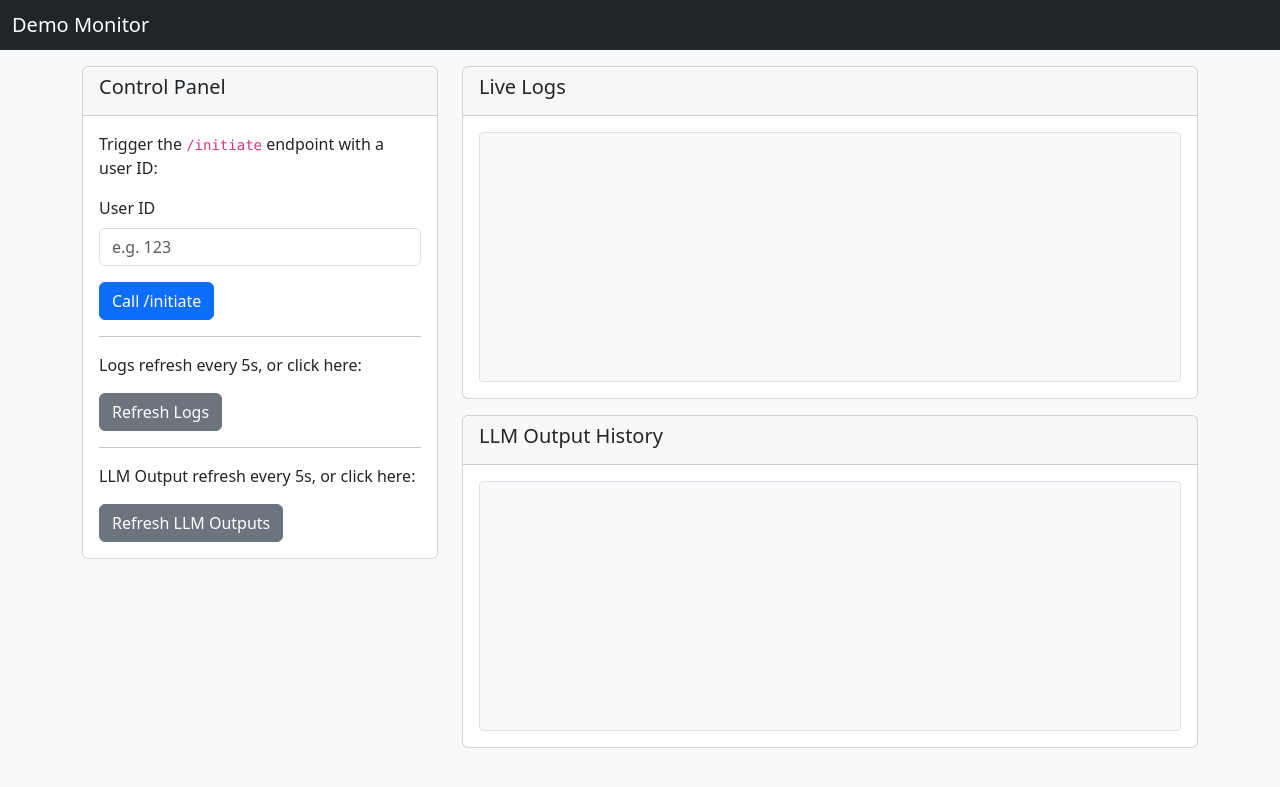
After one commit to mrecos/Onboard_Me_DEV_v2, a Flask app: page /monitor in a window 1280 px wide. The commit adds this page. Shown: the top 787 px of the page. Run offline with Flask 3, Linux system fonts and the light colour scheme; data that the repository does not hold is empty; some libraries are stand-ins or nearby versions.

Commit message:
added monitor page and endpoints

```diff
--- a/app/application.py
+++ b/app/application.py
@@ -15,8 +15,6 @@ import pandas as pd # for data processing
 from pydantic import ValidationError # for pydantic validation error
 from typing import List
 import collections
-
-
 
 #added 9/6
 import psycopg2
@@ -45,6 +43,27 @@ from langchain.output_parsers import PydanticOutputParser
 
 # crashing the app
 # from langchain.schema.runnable import RunnableConfig # for runnable config
+
+
+
+# initialize flask app
+app = Flask(__name__)
+
+# list to store log messages
+log_messages = []
+# store Markdown from the LLM calls
+llm_outputs = []
+
+def add_log(message):
+    """Append a log message with a timestamp to the global list."""
+    timestamp = time.strftime('%Y-%m-%d %H:%M:%S', time.localtime())
+    entry = f"[{timestamp}] {message}"
+    log_messages.append(entry)
+
+@app.route('/llm_outputs')
+def get_llm_outputs():
+    """Return the stored LLM outputs (Markdown) as JSON."""
+    return jsonify(llm_outputs)
 
 big_prompt = """Markdown-formatted response to the user's query and data.
 This response must include EXACTLY two components:
@@ -361,6 +380,7 @@ def insert_account_data(run_id, message_id, table_data):
     for key, value in renamed_table_data.items() :
         print ("updated keys: ", key,"\n")
 
+    add_log(f"Adding results to database")
     # Use zip() to iterate over the lists safely
     for vendor, description, type_of_account, level_of_certainty, Total_Spending in zip(
         renamed_table_data['Vendor'],
@@ -389,29 +409,6 @@ def insert_account_data(run_id, message_id, table_data):
                 Total_Spending))  # You can replace "$234.56" with the actual Total_Spending if needed
             conn.commit()
 
-        # for i in range(len(renamed_table_data['Vendor'])):
-        #     print("looping", i, renamed_table_data['Vendor'][i], "\n" )
-        #     try:
-
-        #         # insert renamed_table_data into the database
-        #         insert_query = """
-        #         INSERT INTO user_accounts_tracking (User_ID, Thread_ID, Message_ID, Run_ID,
-        #         Vendor, Description, Type_of_Account, Level_of_Certainty, Total_Spending)
-        #         VALUES (%s, %s, %s, %s, %s, %s, %s, %s, %s)
-        #         """
-
-        #         c.execute(insert_query, (
-        #             "123",
-        #             "123",
-        #             "123",
-        #             "123",
-        #             renamed_table_data['Vendor'][i],
-        #             renamed_table_data['Description'][i],
-        #             renamed_table_data['Type_of_Account'][i],
-        #             renamed_table_data['Level_of_Certainty'][i],
-        #             "$234.56"))
-        #         conn.commit()
-
         except Exception as e:
             print("ERROR - insert_account_data INSERT: ",e)
             continue
@@ -420,9 +417,6 @@ def insert_account_data(run_id, message_id, table_data):
 
 
 ## END FUNCTIONS
-
-# initialize flask app
-app = Flask(__name__)
 
 # authentification for OpenAI
 chat = openAI_auth()
@@ -468,26 +462,27 @@ def get_users():
     user_list = [{"id": u[0], "name": u[1], "age": u[2]} for u in users]
     return jsonify({"users": user_list})
 
-@app.route('/transactions', methods=['GET'])
-def get_transactions():
+# @app.route('/transactions', methods=['GET'])
+# def get_transactions():
+#     conn = get_db_connection()
+#     c = conn.cursor()
+#     c.execute("SELECT * FROM transactions LIMIT 30")
+#     transactions = c.fetchall()
+#     conn.close()
+
+#     columns = [column[0] for column in c.description]
+#     result = [dict(zip(columns, transaction)) for transaction in transactions]
+#     # cast list of dicts to json
+#     result = json.dumps(result)
+#     return result
+#     # return jsonify(result)
+
+
+def get_transactions_for_user(user_id):
     conn = get_db_connection()
     c = conn.cursor()
-    c.execute("SELECT * FROM transactions LIMIT 30")
-    transactions = c.fetchall()
-    conn.close()
-
-    columns = [column[0] for column in c.description]
-    result = [dict(zip(columns, transaction)) for transaction in transactions]
-    # cast list of dicts to json
-    result = json.dumps(result)
-    return result
-    # return jsonify(result)
-
-def get_transactions_for_user(username):
-    conn = get_db_connection()
-    c = conn.cursor()
-    # Adjust the query and column names as needed. This assumes `transactions` has a `username` column.
-    c.execute("SELECT * FROM transactions WHERE username = %s", (username,))
+    # Adjust the query and column names as needed. This assumes `transactions` has a `user_id` column.
+    c.execute("SELECT * FROM transactions WHERE user_id = %s", (user_id,))
     transactions = c.fetchall()
     columns = [desc[0] for desc in c.description]
     result = [dict(zip(columns, t)) for t in transactions]
@@ -495,6 +490,93 @@ def get_transactions_for_user(username):
     # Convert to JSON-serializable string if needed
     return json.dumps(result)
 
+
+@app.route('/initiate', methods=['GET'])
+def init_convo():
+    user_id = request.args.get('user_id', None)
+    if not user_id:
+        return jsonify({"error": "User ID is required"}), 400
+
+    add_log(f"Received /initiate request with user_id={user_id}")
+
+    # Fetch transactions for that user
+    add_log("Fetching transactions from DB")
+    user_transactions = get_transactions_for_user(user_id)
+
+    add_log("Done fetching. Calling LLM now...")
+    init_user_prompt = f"Here are {user_id}'s financial transactions. Can you help me understand them?\n\n"
+    response = convo_interpretor(
+        chunks=[user_transactions],
+        init_user_prompt=init_user_prompt,
+        instructions=None
+    )
+
+    if 'error' in response:
+        print(f"Error: {response['error']}")
+        return jsonify({"error": response['error']}), 500
+    else:
+        output = response['response']
+        data = response['data']
+        table_data = json.dumps(data)
+        print("\nSkipping DB INSERT\n")
+        try:
+            print("insert_account_data: ", "Message_123")
+            add_log("LLM call complete. Inserting account data to DB.")
+            insert_account_data("Run_123", "Message_123", table_data)
+        except Exception as e:
+            print("ERROR in insert_account_data():", e)
+
+        # Append a markdown-friendly version of the table to the output
+        def data_to_markdown_table(data):
+            headers = list(data.keys())
+            num_rows = len(next(iter(data.values())))
+
+            header_row = '| ' + ' | '.join(headers) + ' |'
+            separator_row = '| ' + ' | '.join(['---'] * len(headers)) + ' |'
+
+            rows = []
+            for i in range(num_rows):
+                row = []
+                for header in headers:
+                    value = str(data[header][i]).replace('|', '\\|')
+                    row.append(value)
+                row_str = '| ' + ' | '.join(row) + ' |'
+                rows.append(row_str)
+
+            table = '\n'.join([header_row, separator_row] + rows)
+            return table
+
+        add_log("Insert done. Returning response.")
+        markdown_table = data_to_markdown_table(data)
+        markdown_content = output + '\n\n' + markdown_table
+
+        llm_outputs.append({
+            "timestamp": time.strftime('%Y-%m-%d %H:%M:%S', time.localtime()),
+            "markdown": markdown_content
+            })
+
+        add_log("LLM markdown output stored.")
+
+        return jsonify({'message': 'Successfully loaded data', 'output': markdown_content})
+
+@app.route('/logs')
+def get_logs():
+    # Return the entire log_messages list as JSON.
+    # For a real app, you might do some limit or offset.
+    return jsonify(log_messages)
+
+
+@app.route('/monitor')
+def monitor():
+    return render_template('monitor.html')
+
+if __name__ == '__main__':
+    logging.basicConfig(filename='app.log', level=logging.INFO)
+    app.run(debug=True)
+
+
+
+'''
 # endpoint to initiate conversation and load data
 @app.route('/initiate', methods=['GET'])
 def init_convo():
@@ -628,7 +710,7 @@ def init_convo():
     # print("MARKDOWN_CONTENT:\n" + str(markdown_content), "\n\n")
     # print("TABLE_CONTENT:\n"    + str(table_data), "\n\n")
     return jsonify({'message': 'Successfully loaded data', 'output': markdown_content})
-
+'''
 '''
 # endpoint to process user input
 @app.route('/process', methods=['POST'])
@@ -712,6 +794,6 @@ def close_connection():
 '''
 
 
-if __name__ == '__main__':
-    logging.basicConfig(filename='app.log', level=logging.INFO)
-    app.run(debug=True)
+# if __name__ == '__main__':
+#     logging.basicConfig(filename='app.log', level=logging.INFO)
+#     app.run(debug=True)
--- a/app/templates/index.html
+++ b/app/templates/index.html
@@ -41,6 +41,7 @@
         <textarea id="inputBox" class="input-textarea" placeholder="Enter your text here"></textarea>
         <!-- <button id="submitButton">Submit</button> -->
         <div class="button-container">
+            <input type="text" id="userIdInput" placeholder="Enter User ID" />
             <button id="initiateButton">Initiate</button>
             <button id="submitButton">Submit</button>
             <button id="closeButton">Close Conn</button>
--- /dev/null
+++ b/app/templates/monitor.html
@@ -0,0 +1,203 @@
+<!-- templates/monitor.html -->
+<!DOCTYPE html>
+<html lang="en">
+<head>
+  <meta charset="UTF-8">
+  <title>Application Monitor</title>
+
+  <!-- Include Bootstrap CSS -->
+  <link
+    rel="stylesheet"
+    href="https://cdn.jsdelivr.net/npm/bootstrap@5.3.0/dist/css/bootstrap.min.css"
+  >
+  <!-- Marked library for Markdown -> HTML conversion -->
+  <script src="https://cdn.jsdelivr.net/npm/marked/marked.min.js"></script>
+
+  <style>
+    #logOutput {
+        background-color: #f8f9fa;
+        border: 1px solid #dee2e6;
+        padding: 1rem;
+        border-radius: 0.25rem;
+        height: 250px;
+        overflow-y: auto;
+        white-space: pre-wrap;
+      }
+    #llmOutputList {
+      background-color: #f8f9fa;
+      border: 1px solid #dee2e6;
+      padding: 1rem;
+      border-radius: 0.25rem;
+      height: 250px;
+      overflow-y: auto;
+    }
+  </style>
+</head>
+<body class="bg-light">
+
+  <nav class="navbar navbar-expand-lg navbar-dark bg-dark mb-3">
+    <div class="container-fluid">
+      <span class="navbar-brand mb-0 h1">Demo Monitor</span>
+    </div>
+  </nav>
+
+  <div class="container">
+    <!-- Row with 2 columns: Control panel & Logs -->
+    <div class="row">
+      <!-- Left column: Controls -->
+      <div class="col-md-4 mb-3">
+        <div class="card">
+          <div class="card-header">
+            <h5>Control Panel</h5>
+          </div>
+          <div class="card-body">
+            <p>Trigger the <code>/initiate</code> endpoint with a user ID:</p>
+            <div class="mb-3">
+              <label for="userIdInput" class="form-label">User ID</label>
+              <input
+                type="text"
+                id="userIdInput"
+                class="form-control"
+                placeholder="e.g. 123"
+              >
+            </div>
+            <button class="btn btn-primary" id="initiateButton">
+              Call /initiate
+            </button>
+
+            <hr>
+
+            <p>Logs refresh every 5s, or click here:</p>
+            <button class="btn btn-secondary" id="refreshLogsBtn">
+              Refresh Logs
+            </button>
+
+            <hr>
+
+            <p>LLM Output refresh every 5s, or click here:</p>
+            <button class="btn btn-secondary" id="refreshLlmBtn">
+              Refresh LLM Outputs
+            </button>
+          </div>
+        </div>
+      </div>
+
+      <!-- Right column: Log display + LLM Output display -->
+      <div class="col-md-8">
+        <div class="row">
+          <div class="col-12 mb-3">
+            <div class="card">
+              <div class="card-header">
+                <h5>Live Logs</h5>
+              </div>
+              <div class="card-body">
+                <div id="logOutput" class="small text-muted"></div>
+              </div>
+            </div>
+          </div>
+          <div class="col-12">
+            <div class="card">
+              <div class="card-header">
+                <h5>LLM Output History</h5>
+              </div>
+              <div class="card-body">
+                <!-- We'll render each LLM markdown output as a block inside here -->
+                <div id="llmOutputList"></div>
+              </div>
+            </div>
+          </div>
+        </div> <!-- /row -->
+      </div>
+    </div>
+  </div>
+
+  <script>
+    /* ---------- Logs Section ---------- */
+    function fetchLogs() {
+        fetch('/logs')
+          .then(response => response.json())
+          .then(data => {
+            const logOutput = document.getElementById('logOutput');
+            // Join each log entry with a newline
+            logOutput.textContent = data.join("\n");
+            // Auto-scroll to bottom
+            logOutput.scrollTop = logOutput.scrollHeight;
+          })
+          .catch(err => {
+            console.error("Error fetching logs:", err);
+          });
+      }
+
+    /* ---------- LLM Output Section ---------- */
+    function fetchLlmOutputs() {
+      fetch('/llm_outputs')
+        .then(response => response.json())
+        .then(data => {
+          // data is an array of { timestamp, markdown }
+          const container = document.getElementById('llmOutputList');
+          container.innerHTML = ''; // Clear old contents
+
+          data.forEach(entry => {
+            // We can create a small wrapper for each LLM output
+            const wrapper = document.createElement('div');
+            wrapper.classList.add("mb-3", "p-2", "border", "rounded");
+
+            // Create a heading for the timestamp
+            const title = document.createElement('h6');
+            title.textContent = `Timestamp: ${entry.timestamp}`;
+            wrapper.appendChild(title);
+
+            // Convert the markdown to HTML using 'marked'
+            const renderedHtml = marked.parse(entry.markdown);
+
+            // Create a div for the rendered content
+            const markdownDiv = document.createElement('div');
+            markdownDiv.innerHTML = renderedHtml;
+            wrapper.appendChild(markdownDiv);
+
+            container.appendChild(wrapper);
+          });
+
+          container.scrollTop = container.scrollHeight; // auto-scroll
+        })
+        .catch(err => {
+          console.error("Error fetching LLM outputs:", err);
+        });
+    }
+
+    /* ---------- Setup: Polling & Event Listeners ---------- */
+    // Poll logs and LLM outputs every 5 seconds
+    setInterval(fetchLogs, 5000);
+    setInterval(fetchLlmOutputs, 5000);
+
+    document.getElementById('refreshLogsBtn').addEventListener('click', fetchLogs);
+    document.getElementById('refreshLlmBtn').addEventListener('click', fetchLlmOutputs);
+
+    // On page load, fetch logs + LLM outputs
+    fetchLogs();
+    fetchLlmOutputs();
+
+    // "Call /initiate" button
+    document.getElementById('initiateButton').addEventListener('click', function() {
+      const userIdValue = document.getElementById('userIdInput').value.trim();
+      if (!userIdValue) {
+        alert("Please enter a valid user ID.");
+        return;
+      }
+
+      fetch(`/initiate?user_id=${encodeURIComponent(userIdValue)}`)
+        .then(response => response.json())
+        .then(data => {
+          console.log("Response from /initiate:", data);
+          alert(JSON.stringify(data));
+          // Immediately refresh logs & LLM
+          fetchLogs();
+          fetchLlmOutputs();
+        })
+        .catch(error => {
+          console.error("Error calling /initiate:", error);
+        });
+    });
+  </script>
+</body>
+</html>
```
Also changed, not shown: app/static/script.js (+6 -13 lines).
